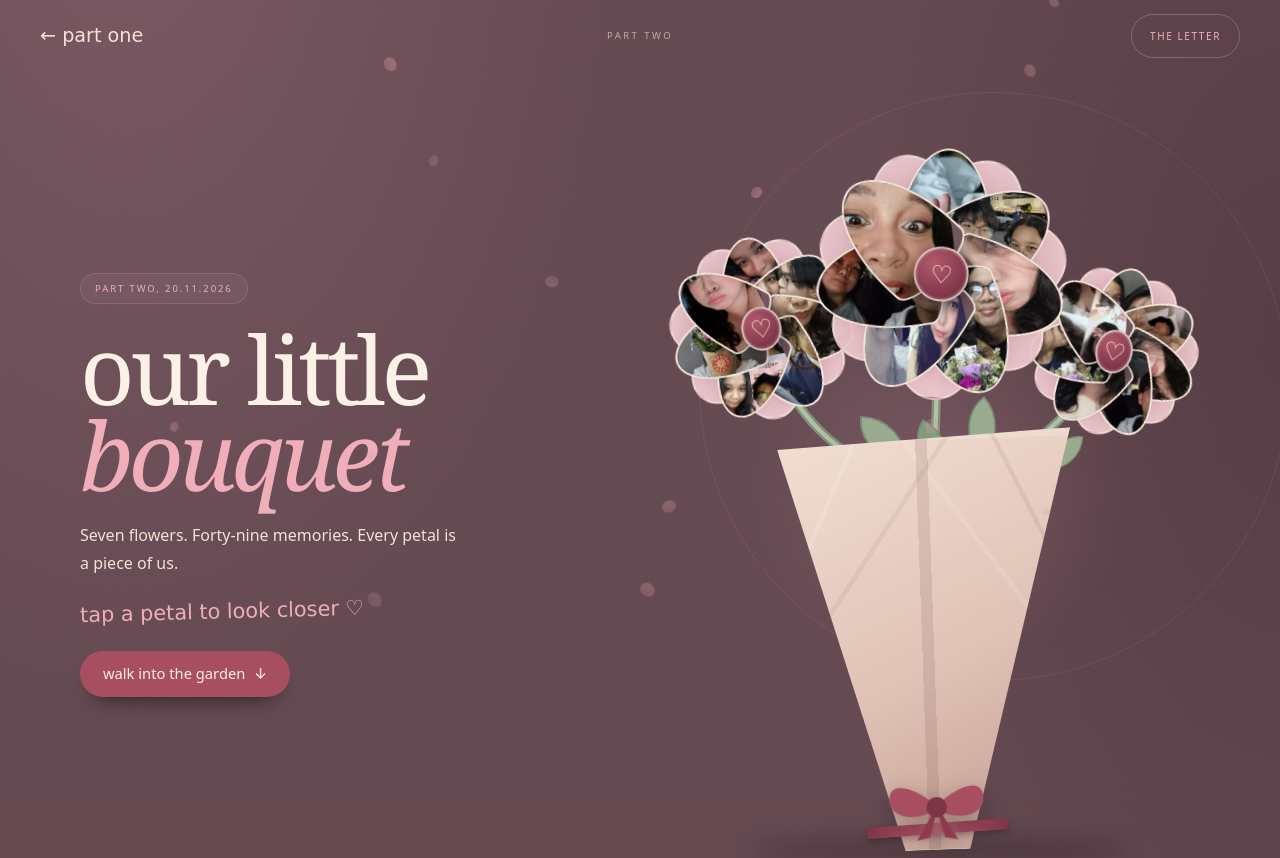
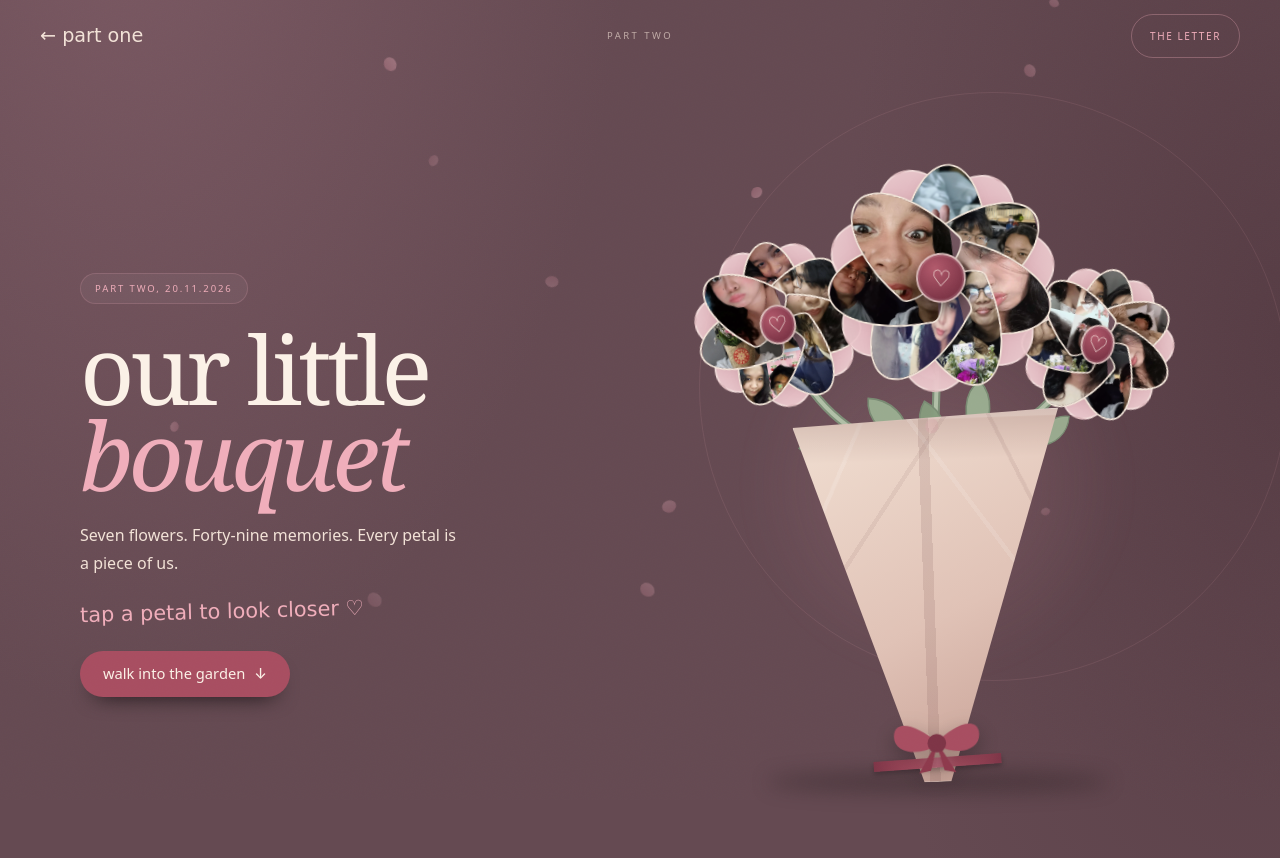
Before and after one commit to AlasdairDev/for-my-bebelabs, a plain HTML site: page part2/index.html in a window 1280 px wide. Shown: the top 858 px of the page. Drawn offline with Linux system fonts and the light colour scheme.

Commit message:
Fit the bouquet to the viewport and settle it on the wrap

```diff
--- a/part2/garden.css
+++ b/part2/garden.css
@@ -297,6 +297,8 @@ main { position: relative; z-index: 2; }
   width: min(560px, 100%);
   height: 730px;
   margin: 0 auto;
+  transform: scale(var(--fit, 1));
+  transform-origin: 50% 0;
   z-index: 1;
 }
 .bouquet::after {
@@ -317,21 +319,21 @@ main { position: relative; z-index: 2; }
 
 .bouquet-left {
   left: 2%;
-  bottom: 431px;
+  bottom: 414px;
   --size: clamp(155px, 16vw, 184px);
   transform: rotate(-11deg);
   z-index: 3;
 }
 .bouquet-center {
   left: 50%;
-  bottom: 450px;
+  bottom: 430px;
   --size: clamp(205px, 21vw, 252px);
   transform: translateX(-52%) rotate(3deg);
   z-index: 4;
 }
 .bouquet-right {
   right: 4%;
-  bottom: 416px;
+  bottom: 400px;
   --size: clamp(142px, 15vw, 170px);
   transform: rotate(13deg);
   z-index: 2;
@@ -340,8 +342,8 @@ main { position: relative; z-index: 2; }
   position: absolute;
   left: 50%;
   bottom: 0;
-  width: min(298px, 56%);
-  height: 418px;
+  width: min(306px, 56%);
+  height: 408px;
   transform: translateX(-50%) rotate(-2deg) scale(.94);
   transform-origin: 50% 100%;
   opacity: 0;
@@ -354,10 +356,11 @@ main { position: relative; z-index: 2; }
   inset: 0;
   border-radius: 0 0 7px 7px;
   background:
+    linear-gradient(180deg, rgba(96, 52, 52, .2), rgba(96, 52, 52, 0) 13%),
     linear-gradient(115deg, transparent 0 16%, rgba(255, 255, 255, .15) 16% 17%, transparent 17%),
     linear-gradient(65deg, transparent 0 83%, rgba(110, 70, 70, .1) 83% 84%, transparent 84%),
     linear-gradient(155deg, #f1dfd2, #e0c2b6 55%, #c39b90);
-  clip-path: polygon(0 3%, 100% 0, 61% 100%, 39% 100%);
+  clip-path: polygon(0 3%, 100% 0, 55% 100%, 45% 100%);
   box-shadow: inset 0 8px 0 rgba(255, 255, 255, .16), inset 0 0 0 1px rgba(255, 255, 255, .3);
   filter: drop-shadow(0 24px 26px rgba(0, 0, 0, .28));
 }
@@ -370,7 +373,7 @@ main { position: relative; z-index: 2; }
     linear-gradient(90deg, transparent 0 47%, rgba(110, 70, 70, .14) 47% 51%, transparent 51%),
     linear-gradient(125deg, transparent 0 29%, rgba(110, 70, 70, .08) 29% 30%, transparent 30%),
     linear-gradient(55deg, transparent 0 70%, rgba(255, 255, 255, .12) 70% 71%, transparent 71%);
-  clip-path: polygon(0 3%, 100% 0, 61% 100%, 39% 100%);
+  clip-path: polygon(0 3%, 100% 0, 55% 100%, 45% 100%);
   pointer-events: none;
 }
 .bouquet.is-bloomed .bouquet-wrap {
--- a/part2/garden.js
+++ b/part2/garden.js
@@ -136,8 +136,11 @@
       const drawBouquetStems = () => {
         const box = bouquetEl.getBoundingClientRect();
         if (!box.width || !box.height) return;
+        const designW = bouquetEl.offsetWidth || box.width;
+        const designH = bouquetEl.offsetHeight || box.height;
+        const k = box.width / designW || 1;
         const neckY = wrap.offsetTop + 8;
-        const cx0 = box.width / 2;
+        const cx0 = designW / 2;
         const gather = [-72, -4, 58];
         const bend = [0.24, 0.54, 0.36];
         const leafPath = "M0 0 C-12 -7 -19 -20 -14 -31 C-2 -27 6 -14 0 0 Z";
@@ -149,8 +152,8 @@
           const bloom = flower.querySelector(".bloom");
           if (!bloom) return;
           const rect = bloom.getBoundingClientRect();
-          const x1 = rect.left + rect.width / 2 - box.left;
-          const y1 = rect.top + rect.height * 0.45 - box.top;
+          const x1 = (rect.left + rect.width / 2 - box.left) / k;
+          const y1 = (rect.top + rect.height * 0.45 - box.top) / k;
           const x2 = cx0 + (gather[index] || 0);
           const y2 = neckY + 24;
           const t = bend[index];
@@ -197,12 +200,30 @@
           );
         });
 
-        stemLayer.setAttribute("viewBox", `0 0 ${box.width} ${box.height}`);
+        stemLayer.setAttribute("viewBox", `0 0 ${designW} ${designH}`);
         stemLayer.innerHTML = stemMarkup.join("") + leafMarkup.join("") + sprigMarkup.join("");
       };
 
-      window.requestAnimationFrame(drawBouquetStems);
-      window.addEventListener("resize", drawBouquetStems);
+      const fitBouquet = () => {
+        if (window.matchMedia("(max-width: 980px)").matches) {
+          bouquetEl.style.removeProperty("--fit");
+          return;
+        }
+        const designH = bouquetEl.offsetHeight || 1;
+        const top = heroVisual.getBoundingClientRect().top + window.scrollY;
+        const room = window.innerHeight - top - 18;
+        const fit = Math.max(0.74, Math.min(1, room / designH));
+        bouquetEl.style.setProperty("--fit", fit.toFixed(4));
+      };
+
+      window.requestAnimationFrame(() => {
+        fitBouquet();
+        drawBouquetStems();
+      });
+      window.addEventListener("resize", () => {
+        fitBouquet();
+        drawBouquetStems();
+      });
 
       heroVisual.appendChild(bouquetEl);
 
```
